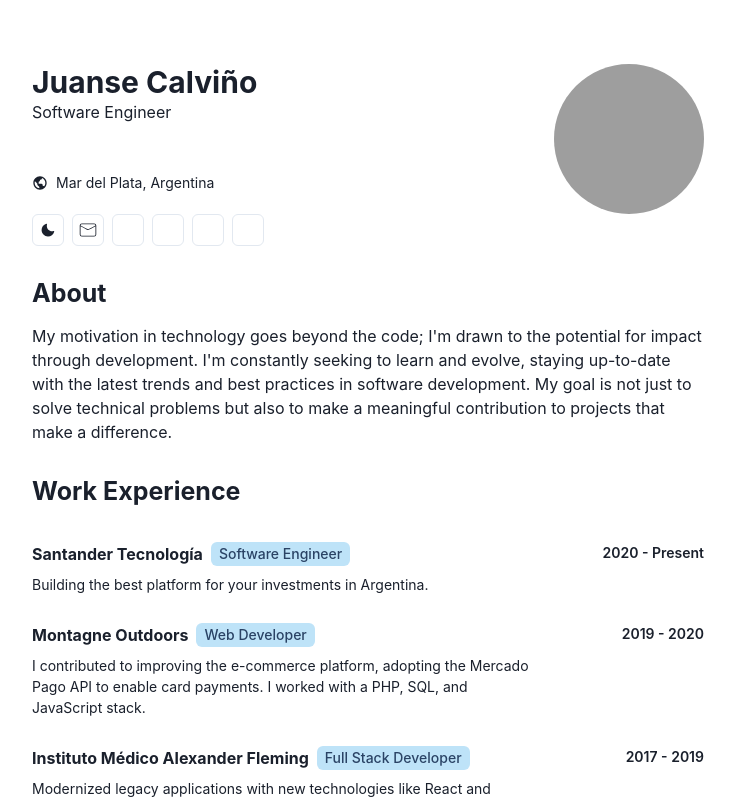
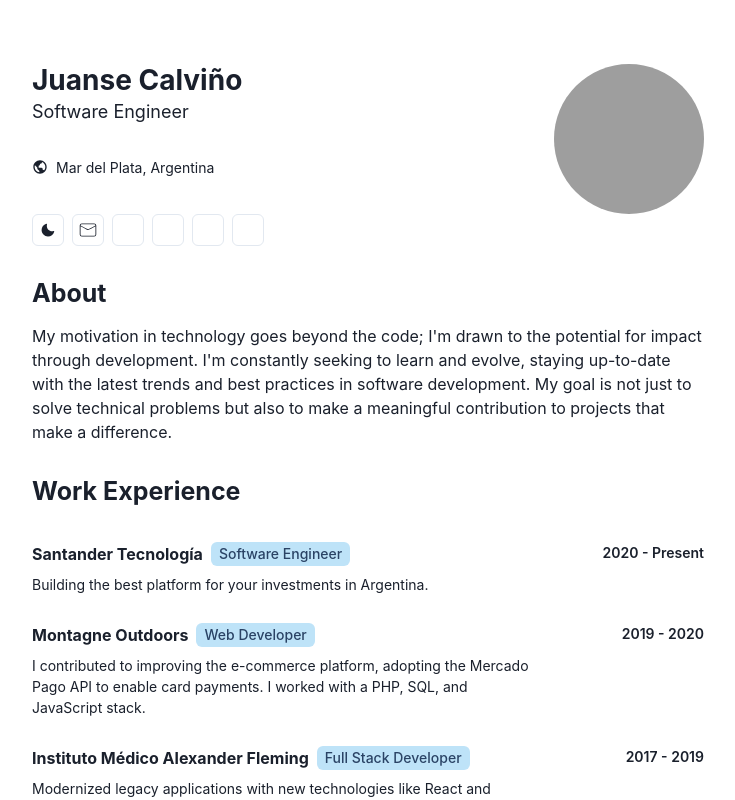
Before and after one commit to juansecalvinio/portfolio, a Next.js app: page / in a window 1280 px wide. Shown: the top 800 px of the page, without its empty margins (272-1007 px from the left). Built offline with nearby package versions, Linux system fonts and the light colour scheme; grey boxes are pictures that could not be loaded; some icons are missing.

Commit message:
Cambio tamaño de headings

```diff
--- a/src/sections/Header/index.tsx
+++ b/src/sections/Header/index.tsx
@@ -19,10 +19,10 @@ export const Header = () => {
         gap={"2rem"}
       >
         <Box>
-          <Heading size={{ base: "md", md: "lg", lg: "lg" }}>
+          <Heading fontSize={{ base: "25px", md: "28px", lg: "28px" }}>
             Juanse Calviño
           </Heading>
-          <Text fontSize={{ base: "sm", md: "md", lg: "md" }}>
+          <Text fontSize={{ base: "lg", md: "lg", lg: "lg" }}>
             Software Engineer
           </Text>
         </Box>
@@ -31,7 +31,7 @@ export const Header = () => {
           flexDirection={"row"}
           gap={"0.5rem"}
           alignItems={"center"}
-          mt={"1rem"}
+          // mt={"1rem"}
         >
           <Icon as={BiWorld} />
           <Link
```
